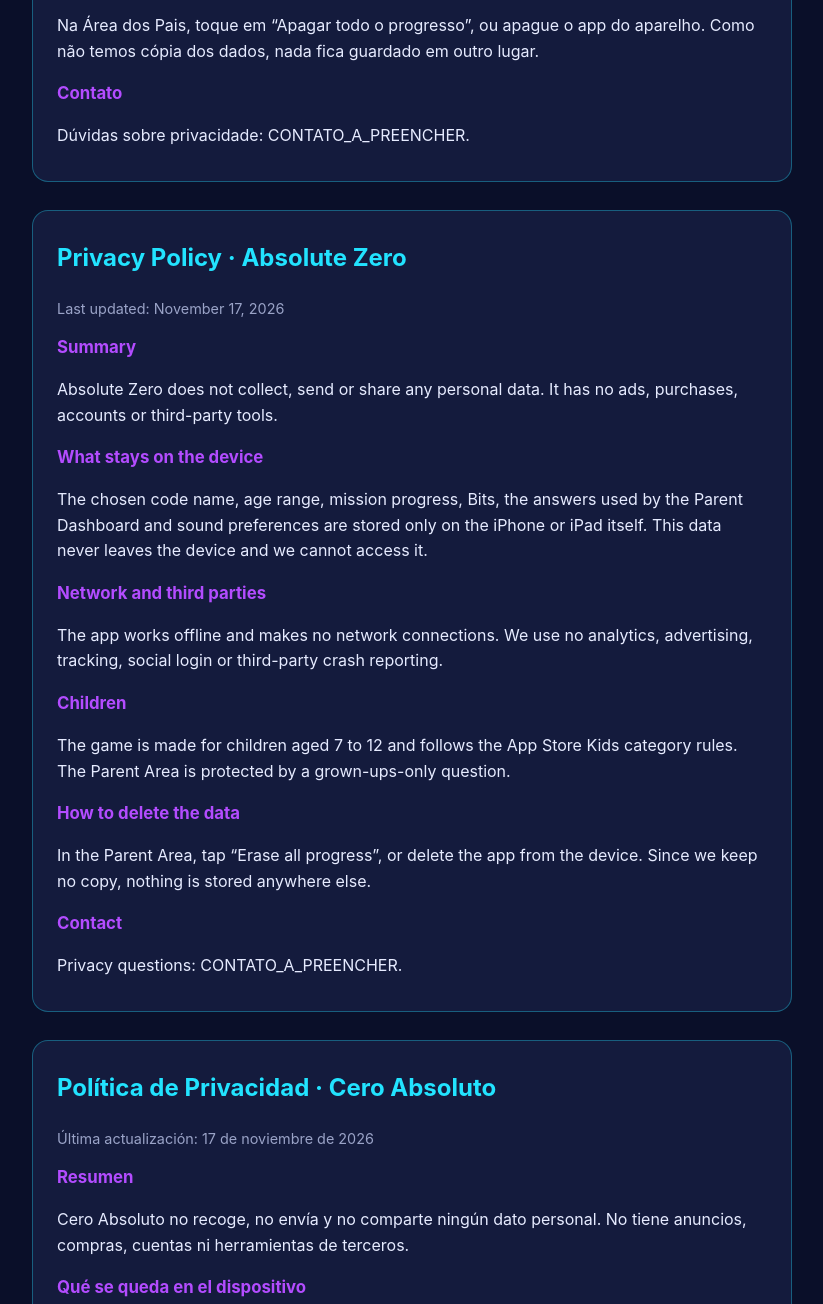
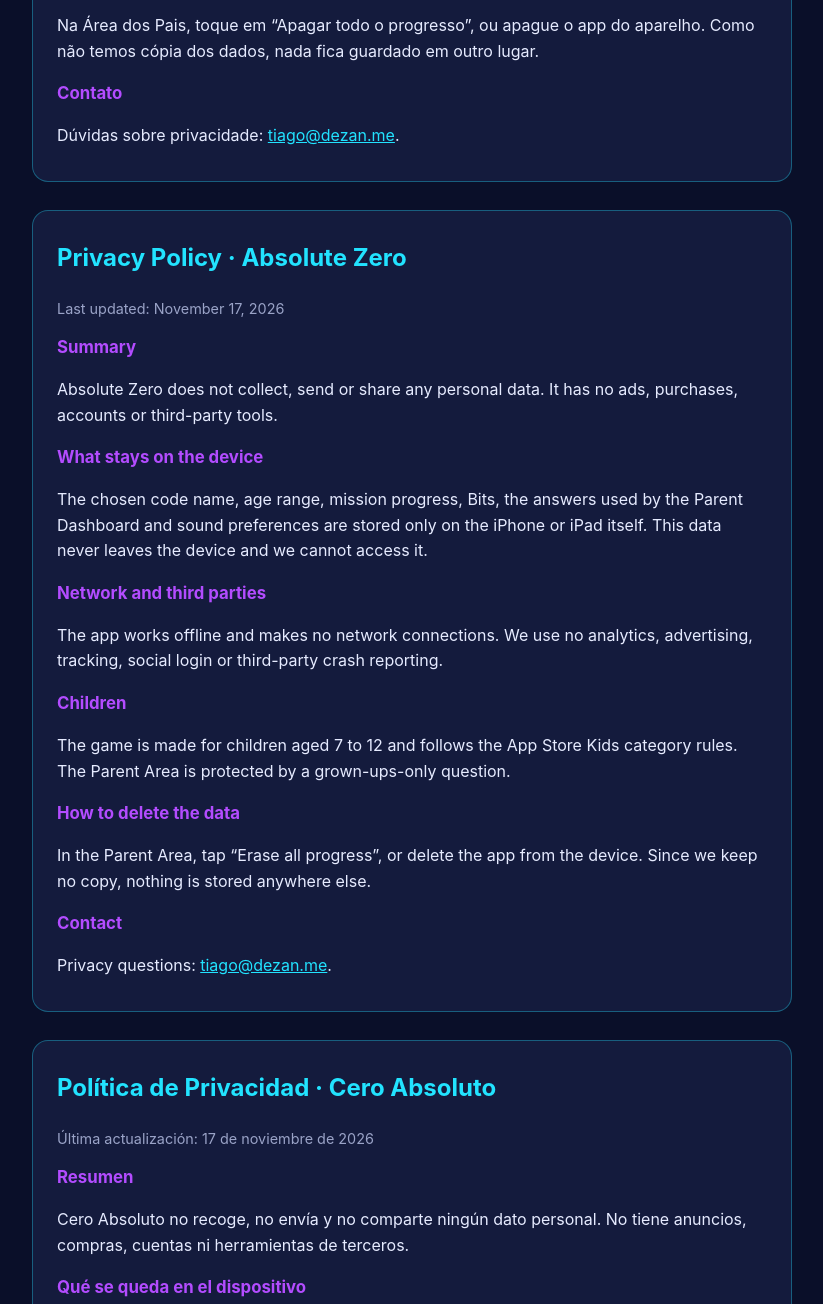
Before and after one commit to TiagoDezan/games_policy, a plain HTML site: page zero-absoluto/index.html in a window 1280 px wide. Shown: the part 702-2006 px from the top of the page, without its empty margins (228-1051 px from the left). Drawn offline with Linux system fonts and the light colour scheme.

Commit message:
Política de privacidade: e-mail de contato tiago@dezan.me
Co-Authored-By: Claude Opus 5.5 <noreply@anthropic.com>

```diff
--- a/zero-absoluto/index.html
+++ b/zero-absoluto/index.html
@@ -11,10 +11,10 @@ h1{color:var(--cyan);font-size:1.5rem} h2{color:var(--violet);font-size:1.05rem;
 .date{color:var(--dim);font-size:.9rem}
 </style></head><body><main>
 <nav><a href="#pt-BR">Português</a> · <a href="#en-US">English</a> · <a href="#es-ES">Español</a> · <a href="#it">Italiano</a></nav>
-<section id="pt-BR" lang="pt-BR"><h1>Política de Privacidade · Zero Absoluto</h1><p class="date">Última atualização: 17 de novembro de 2026</p><h2>Resumo</h2><p>O Zero Absoluto não coleta, não envia e não compartilha nenhum dado pessoal. Não tem anúncios, compras, contas nem ferramentas de terceiros.</p><h2>O que fica no aparelho</h2><p>O codinome escolhido, a faixa etária, o progresso nas missões, os Bits, os resultados das contas usados pelo Painel dos Pais e as preferências de som ficam guardados apenas no próprio iPhone ou iPad. Esses dados nunca saem do aparelho e não são acessados por nós.</p><h2>Rede e terceiros</h2><p>O app funciona sem internet e não faz nenhuma conexão de rede. Não usamos analytics, publicidade, rastreamento, login social nem relatórios de falhas de terceiros.</p><h2>Crianças</h2><p>O jogo é feito para crianças de 7 a 12 anos e segue as regras da categoria Kids da App Store. A Área dos Pais é protegida por uma pergunta para adultos.</p><h2>Como apagar os dados</h2><p>Na Área dos Pais, toque em “Apagar todo o progresso”, ou apague o app do aparelho. Como não temos cópia dos dados, nada fica guardado em outro lugar.</p><h2>Contato</h2><p>Dúvidas sobre privacidade: CONTATO_A_PREENCHER.</p></section>
-<section id="en-US" lang="en-US"><h1>Privacy Policy · Absolute Zero</h1><p class="date">Last updated: November 17, 2026</p><h2>Summary</h2><p>Absolute Zero does not collect, send or share any personal data. It has no ads, purchases, accounts or third-party tools.</p><h2>What stays on the device</h2><p>The chosen code name, age range, mission progress, Bits, the answers used by the Parent Dashboard and sound preferences are stored only on the iPhone or iPad itself. This data never leaves the device and we cannot access it.</p><h2>Network and third parties</h2><p>The app works offline and makes no network connections. We use no analytics, advertising, tracking, social login or third-party crash reporting.</p><h2>Children</h2><p>The game is made for children aged 7 to 12 and follows the App Store Kids category rules. The Parent Area is protected by a grown-ups-only question.</p><h2>How to delete the data</h2><p>In the Parent Area, tap “Erase all progress”, or delete the app from the device. Since we keep no copy, nothing is stored anywhere else.</p><h2>Contact</h2><p>Privacy questions: CONTATO_A_PREENCHER.</p></section>
-<section id="es-ES" lang="es-ES"><h1>Política de Privacidad · Cero Absoluto</h1><p class="date">Última actualización: 17 de noviembre de 2026</p><h2>Resumen</h2><p>Cero Absoluto no recoge, no envía y no comparte ningún dato personal. No tiene anuncios, compras, cuentas ni herramientas de terceros.</p><h2>Qué se queda en el dispositivo</h2><p>El nombre clave elegido, el rango de edad, el progreso de las misiones, los Bits, los resultados que usa el Panel para Padres y las preferencias de sonido se guardan solo en el propio iPhone o iPad. Estos datos nunca salen del dispositivo y no tenemos acceso a ellos.</p><h2>Red y terceros</h2><p>La app funciona sin internet y no hace ninguna conexión de red. No usamos analítica, publicidad, rastreo, inicio de sesión social ni informes de errores de terceros.</p><h2>Niños</h2><p>El juego está pensado para niños de 7 a 12 años y sigue las normas de la categoría Niños del App Store. El Área para Padres está protegida por una pregunta para adultos.</p><h2>Cómo borrar los datos</h2><p>En el Área para Padres, toca «Borrar todo el progreso», o elimina la app del dispositivo. Como no guardamos ninguna copia, no queda nada en otro sitio.</p><h2>Contacto</h2><p>Dudas sobre privacidad: CONTATO_A_PREENCHER.</p></section>
-<section id="it" lang="it"><h1>Informativa sulla privacy · Zero Assoluto</h1><p class="date">Ultimo aggiornamento: 17 novembre 2026</p><h2>In breve</h2><p>Zero Assoluto non raccoglie, non invia e non condivide alcun dato personale. Non ha pubblicità, acquisti, account né strumenti di terze parti.</p><h2>Cosa resta sul dispositivo</h2><p>Il nome in codice scelto, la fascia di età, i progressi nelle missioni, i Bits, i risultati usati dal Pannello Genitori e le preferenze audio sono salvati solo sull&#x27;iPhone o iPad. Questi dati non lasciano mai il dispositivo e noi non possiamo accedervi.</p><h2>Rete e terze parti</h2><p>L&#x27;app funziona senza internet e non effettua alcuna connessione di rete. Non usiamo analisi, pubblicità, tracciamento, accesso social né segnalazioni di crash di terze parti.</p><h2>Bambini</h2><p>Il gioco è pensato per bambini dai 7 ai 12 anni e segue le regole della categoria Bambini dell&#x27;App Store. L&#x27;Area Genitori è protetta da una domanda per adulti.</p><h2>Come cancellare i dati</h2><p>Nell&#x27;Area Genitori tocca «Cancella tutti i progressi», oppure elimina l&#x27;app dal dispositivo. Poiché non conserviamo copie, non resta nulla altrove.</p><h2>Contatti</h2><p>Domande sulla privacy: CONTATO_A_PREENCHER.</p></section>
+<section id="pt-BR" lang="pt-BR"><h1>Política de Privacidade · Zero Absoluto</h1><p class="date">Última atualização: 17 de novembro de 2026</p><h2>Resumo</h2><p>O Zero Absoluto não coleta, não envia e não compartilha nenhum dado pessoal. Não tem anúncios, compras, contas nem ferramentas de terceiros.</p><h2>O que fica no aparelho</h2><p>O codinome escolhido, a faixa etária, o progresso nas missões, os Bits, os resultados das contas usados pelo Painel dos Pais e as preferências de som ficam guardados apenas no próprio iPhone ou iPad. Esses dados nunca saem do aparelho e não são acessados por nós.</p><h2>Rede e terceiros</h2><p>O app funciona sem internet e não faz nenhuma conexão de rede. Não usamos analytics, publicidade, rastreamento, login social nem relatórios de falhas de terceiros.</p><h2>Crianças</h2><p>O jogo é feito para crianças de 7 a 12 anos e segue as regras da categoria Kids da App Store. A Área dos Pais é protegida por uma pergunta para adultos.</p><h2>Como apagar os dados</h2><p>Na Área dos Pais, toque em “Apagar todo o progresso”, ou apague o app do aparelho. Como não temos cópia dos dados, nada fica guardado em outro lugar.</p><h2>Contato</h2><p>Dúvidas sobre privacidade: <a href="mailto:tiago@dezan.me">tiago@dezan.me</a>.</p></section>
+<section id="en-US" lang="en-US"><h1>Privacy Policy · Absolute Zero</h1><p class="date">Last updated: November 17, 2026</p><h2>Summary</h2><p>Absolute Zero does not collect, send or share any personal data. It has no ads, purchases, accounts or third-party tools.</p><h2>What stays on the device</h2><p>The chosen code name, age range, mission progress, Bits, the answers used by the Parent Dashboard and sound preferences are stored only on the iPhone or iPad itself. This data never leaves the device and we cannot access it.</p><h2>Network and third parties</h2><p>The app works offline and makes no network connections. We use no analytics, advertising, tracking, social login or third-party crash reporting.</p><h2>Children</h2><p>The game is made for children aged 7 to 12 and follows the App Store Kids category rules. The Parent Area is protected by a grown-ups-only question.</p><h2>How to delete the data</h2><p>In the Parent Area, tap “Erase all progress”, or delete the app from the device. Since we keep no copy, nothing is stored anywhere else.</p><h2>Contact</h2><p>Privacy questions: <a href="mailto:tiago@dezan.me">tiago@dezan.me</a>.</p></section>
+<section id="es-ES" lang="es-ES"><h1>Política de Privacidad · Cero Absoluto</h1><p class="date">Última actualización: 17 de noviembre de 2026</p><h2>Resumen</h2><p>Cero Absoluto no recoge, no envía y no comparte ningún dato personal. No tiene anuncios, compras, cuentas ni herramientas de terceros.</p><h2>Qué se queda en el dispositivo</h2><p>El nombre clave elegido, el rango de edad, el progreso de las misiones, los Bits, los resultados que usa el Panel para Padres y las preferencias de sonido se guardan solo en el propio iPhone o iPad. Estos datos nunca salen del dispositivo y no tenemos acceso a ellos.</p><h2>Red y terceros</h2><p>La app funciona sin internet y no hace ninguna conexión de red. No usamos analítica, publicidad, rastreo, inicio de sesión social ni informes de errores de terceros.</p><h2>Niños</h2><p>El juego está pensado para niños de 7 a 12 años y sigue las normas de la categoría Niños del App Store. El Área para Padres está protegida por una pregunta para adultos.</p><h2>Cómo borrar los datos</h2><p>En el Área para Padres, toca «Borrar todo el progreso», o elimina la app del dispositivo. Como no guardamos ninguna copia, no queda nada en otro sitio.</p><h2>Contacto</h2><p>Dudas sobre privacidad: <a href="mailto:tiago@dezan.me">tiago@dezan.me</a>.</p></section>
+<section id="it" lang="it"><h1>Informativa sulla privacy · Zero Assoluto</h1><p class="date">Ultimo aggiornamento: 17 novembre 2026</p><h2>In breve</h2><p>Zero Assoluto non raccoglie, non invia e non condivide alcun dato personale. Non ha pubblicità, acquisti, account né strumenti di terze parti.</p><h2>Cosa resta sul dispositivo</h2><p>Il nome in codice scelto, la fascia di età, i progressi nelle missioni, i Bits, i risultati usati dal Pannello Genitori e le preferenze audio sono salvati solo sull&#x27;iPhone o iPad. Questi dati non lasciano mai il dispositivo e noi non possiamo accedervi.</p><h2>Rete e terze parti</h2><p>L&#x27;app funziona senza internet e non effettua alcuna connessione di rete. Non usiamo analisi, pubblicità, tracciamento, accesso social né segnalazioni di crash di terze parti.</p><h2>Bambini</h2><p>Il gioco è pensato per bambini dai 7 ai 12 anni e segue le regole della categoria Bambini dell&#x27;App Store. L&#x27;Area Genitori è protetta da una domanda per adulti.</p><h2>Come cancellare i dati</h2><p>Nell&#x27;Area Genitori tocca «Cancella tutti i progressi», oppure elimina l&#x27;app dal dispositivo. Poiché non conserviamo copie, non resta nulla altrove.</p><h2>Contatti</h2><p>Domande sulla privacy: <a href="mailto:tiago@dezan.me">tiago@dezan.me</a>.</p></section>
 </main>
 <script>
 // Abre direto no idioma do navegador, se não houver âncora.
```
Also changed, not shown: 4 other files.
